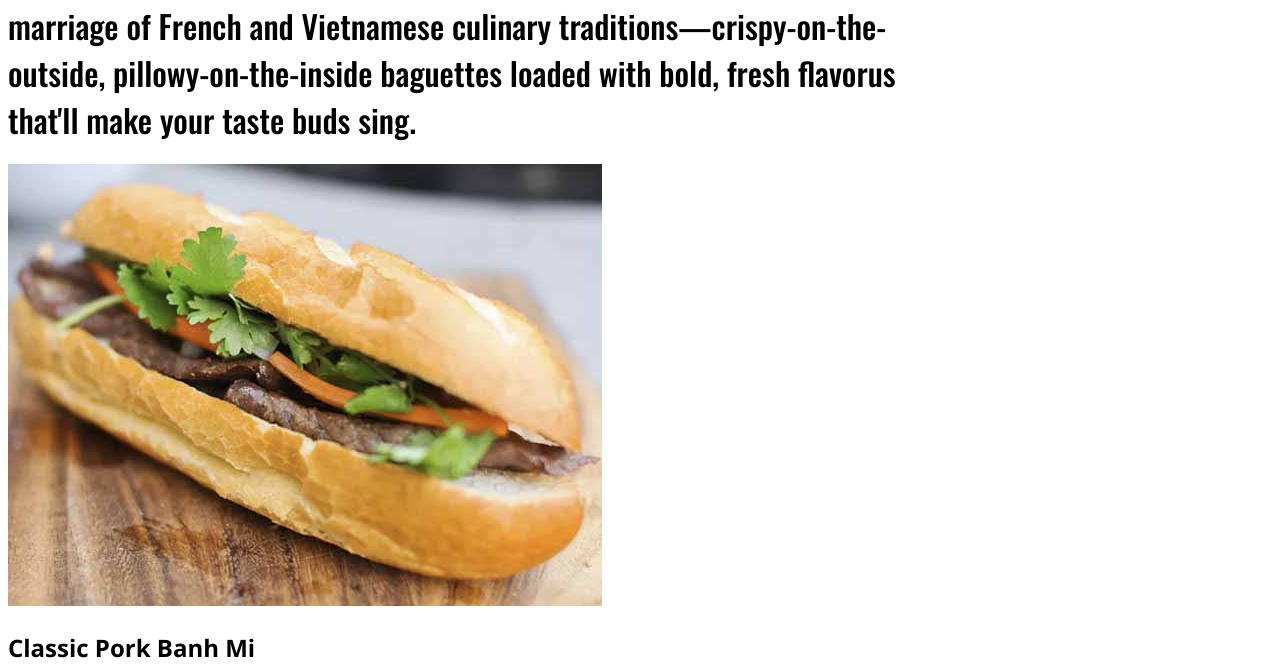
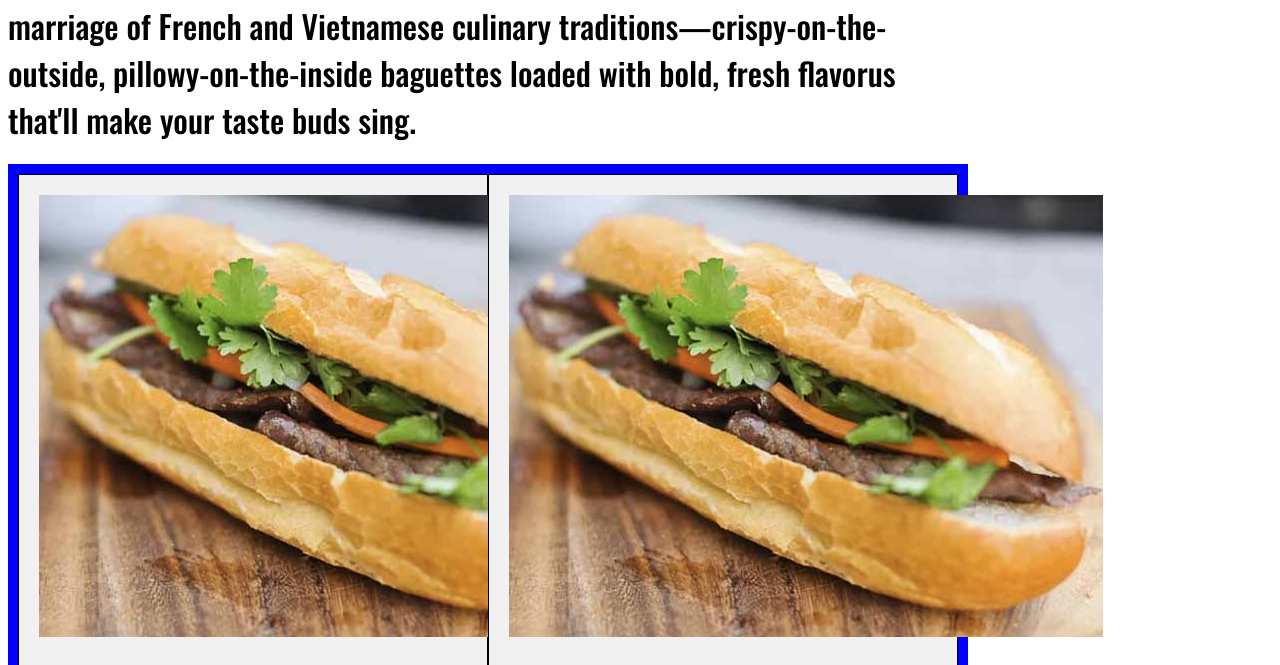
Before and after one commit to gnahzyoj/exercise-6, a plain HTML site: page index.html in a window 1280 px wide. Shown: the part 135-800 px from the top of the page. Drawn offline with nearby package versions, Linux system fonts and the light colour scheme.

Commit message:
added container

```diff
--- a/index.html
+++ b/index.html
@@ -13,8 +13,8 @@
 <style>
   .container {
   display: grid;
-  grid-template-columns: 50% 50% 50%;
-  background-color: dodgerblue;
+  grid-template-columns: 50% 50%;
+  background-color: blue;
   padding: 10px;
 }
 
@@ -96,20 +96,39 @@ ul {
 </nav>
 <h1>At Greg's Banh Mi, we're serving up the perfect marriage of French and Vietnamese culinary traditions—crispy-on-the-outside, pillowy-on-the-inside baguettes loaded with bold, fresh flavorus that'll make your taste buds sing.</h1>
 
-<img src="banh-mi.jpg" alt="image of a sandwich">
+
+<div class="container">
 
 
+
+
+<div class="grid item">
+  <img src="banh-mi.jpg" alt="image of a sandwich">
 <h2>Classic Pork Banh Mi</h2>
 <p>Tender marinated pork topped with crisp pickled vegetables, fresh cilantro, and a smear of pâté on a perfectly crusty baguette. A traditional favorite that balances savory, sweet, and tangy flavors in every bite.</p>
+  </div>
+
+  <div class="grid item">
+
+
   <img src="banh-mi.jpg" alt="image of a sandwich">
 <h2>Lemongrass Chicken Banh Mi</h2>
 <p>Grilled chicken marinated in fragrant lemongrass and garlic, paired with cucumber, jalapeños, and our house mayo. Light yet satisfying, this sandwich brings bright, aromatic flavors that'll transport you straight to Saigon.</p>
+     </div>
+
+   <div class="grid item">
   <img src="banh-mi.jpg" alt="image of a sandwich">
 <h2>Tofu Banh Mi</h2>
 <p>Crispy pan-fried tofu glazed in sweet soy sauce, layered with daikon, carrots, and fresh herbs for a vegetarian delight. Proof that plant-based can be just as bold and craveable as any meat-filled sandwich.</p>
+     </div>
+  <div class="grid item">
   <img src="banh-mi.jpg" alt="image of a sandwich">
 <h2>Five-Spice Beef Banh Mi</h2>
 <p>Thinly sliced beef seared with aromatic five-spice blend and served with pickled vegetables and spicy Sriracha mayo. Rich, warming spices meet cool, crunchy toppings for an unforgettable flavor experience.</p>
+    </div>
+
+<div class="container">
+
 <footer>Because life's too short for boring sandwiches. Greg's got you covered—one crispy baguette at a time.</footer>
 </body>
 </html>
```
